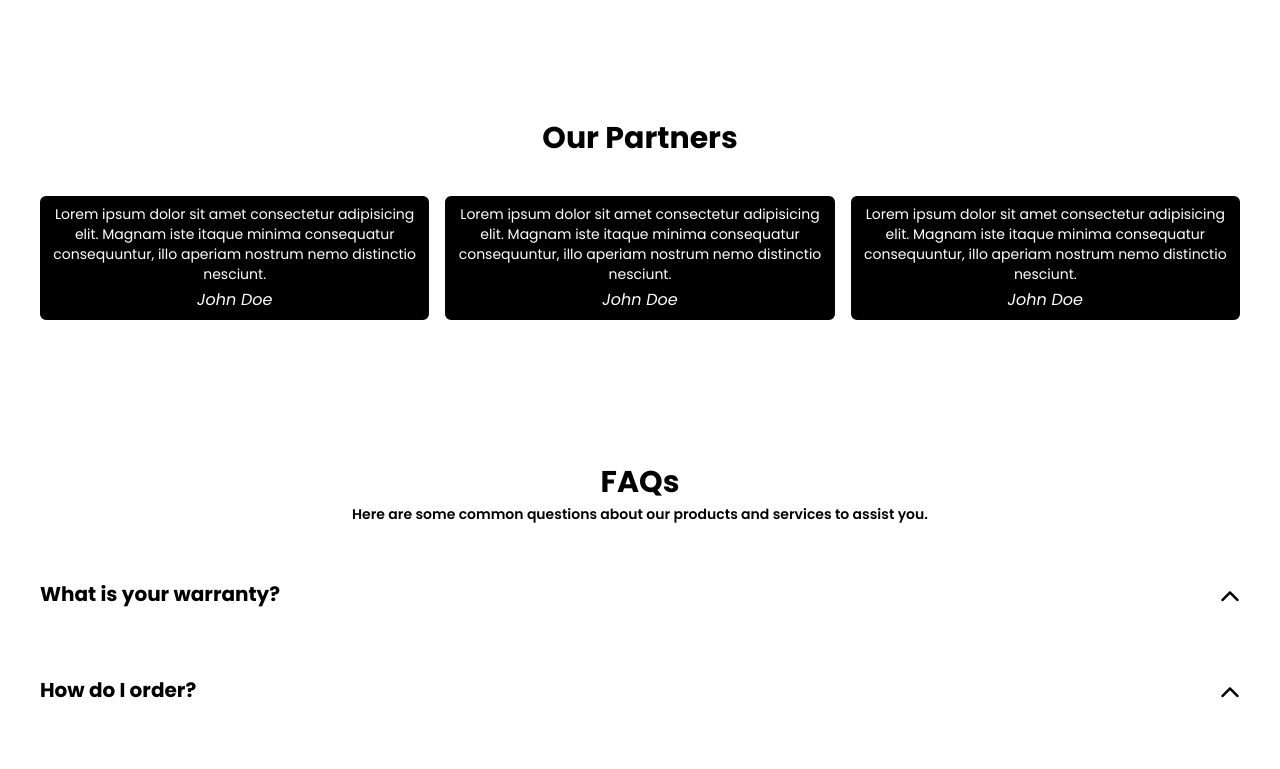
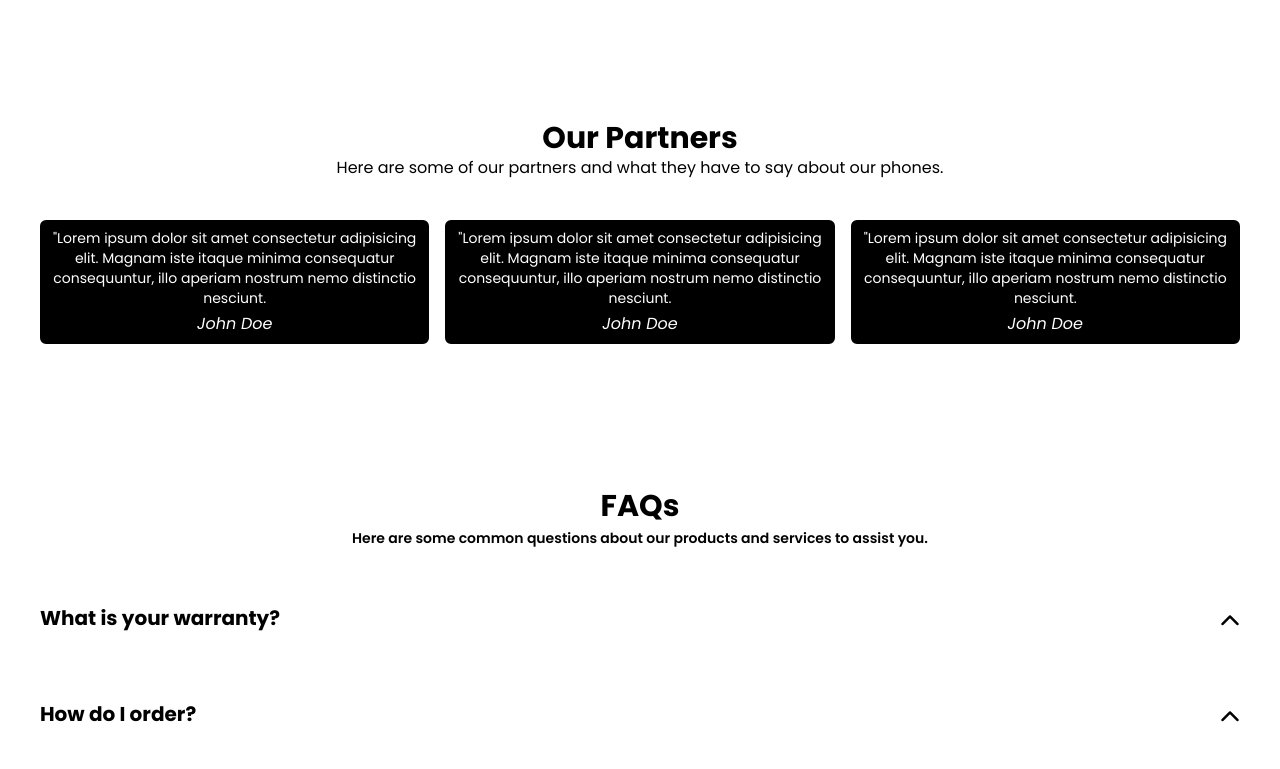
Before and after one commit to kcking69/digital-den, a website: page index.html in a window 1280 px wide. Shown: the part 2260-3029 px from the top of the page. Drawn offline with Linux system fonts and the light colour scheme.

Commit message:
another commit

```diff
--- a/index.html
+++ b/index.html
@@ -219,24 +219,27 @@
       class="testimonial w-full mb-24 px-4 py-4 sm:px-6 md:px-10"
     >
       <div class="container m-auto flex flex-col items-center w-full h-full">
-        <div class="testimonial-text text-2xl lg:text-3xl font-bold mb-10">
-          <h1>Our Partners</h1>
+        <div class="testimonial-text ">
+          <h1 class="text-2xl text-center lg:text-3xl font-bold">Our Partners</h1>
+          <p class="mb-10 text-center">
+            Here are some of our partners and what they have to say about our phones.
+          </p>
         </div>
         <div
           class="testimonial-display grid grid-cols-12 gap-4 w-full h-fit mb-4">
           <div
             class="testimonial-card1 col-span-12 md:col-span-4 border-black border-4 h-fit flex flex-col items-center min-h-full text-center p-1 bg-black text-white rounded-md">
-            <p class="mb-1 text-sm">Lorem ipsum dolor sit amet consectetur adipisicing elit. Magnam iste itaque minima consequatur consequuntur, illo aperiam nostrum nemo distinctio nesciunt.</p>
+            <p class="mb-1 text-sm">"Lorem ipsum dolor sit amet consectetur adipisicing elit. Magnam iste itaque minima consequatur consequuntur, illo aperiam nostrum nemo distinctio nesciunt.</p>
             <h1 class="italic">John Doe</h1>
           </div>
           <div
             class="testimonial-card1 col-span-12 md:col-span-4 border-black border-4 h-fit flex flex-col items-center min-h-full text-center p-1 bg-black text-white rounded-md">
-            <p class="mb-1 text-sm">Lorem ipsum dolor sit amet consectetur adipisicing elit. Magnam iste itaque minima consequatur consequuntur, illo aperiam nostrum nemo distinctio nesciunt.</p>
+            <p class="mb-1 text-sm">"Lorem ipsum dolor sit amet consectetur adipisicing elit. Magnam iste itaque minima consequatur consequuntur, illo aperiam nostrum nemo distinctio nesciunt.</p>
             <h1 class="italic">John Doe</h1>
           </div>
           <div
             class="testimonial-card1 col-span-12 md:col-span-4 border-black border-4 h-fit flex flex-col items-center min-h-full text-center p-1 bg-black text-white rounded-md">
-            <p class="mb-1 text-sm">Lorem ipsum dolor sit amet consectetur adipisicing elit. Magnam iste itaque minima consequatur consequuntur, illo aperiam nostrum nemo distinctio nesciunt.</p>
+            <p class="mb-1 text-sm">"Lorem ipsum dolor sit amet consectetur adipisicing elit. Magnam iste itaque minima consequatur consequuntur, illo aperiam nostrum nemo distinctio nesciunt.</p>
             <h1 class="italic">John Doe</h1>
           </div>
         </div>
@@ -329,7 +332,7 @@
       <div class="container m-auto flex flex-col items-center w-full h-full">
         <hr class="w-full border-t-2 border-white mb-4">
         <div class="copyright">
-          <p>© 2024 Your Company. All rights reserved.</p>
+          <p>© 2024 Digital Den. All rights reserved.</p>
         </div>
       </div>
     </section>
```
